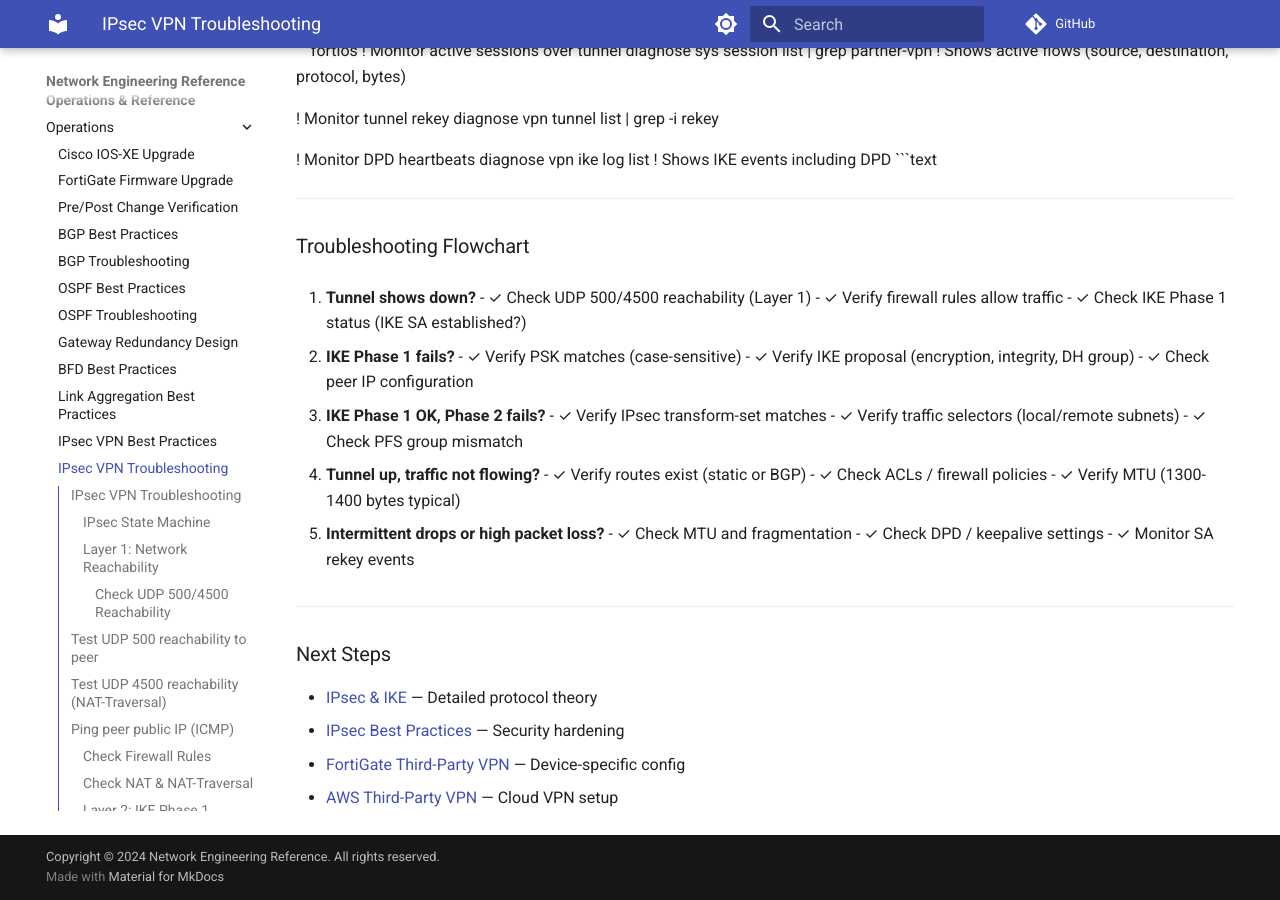
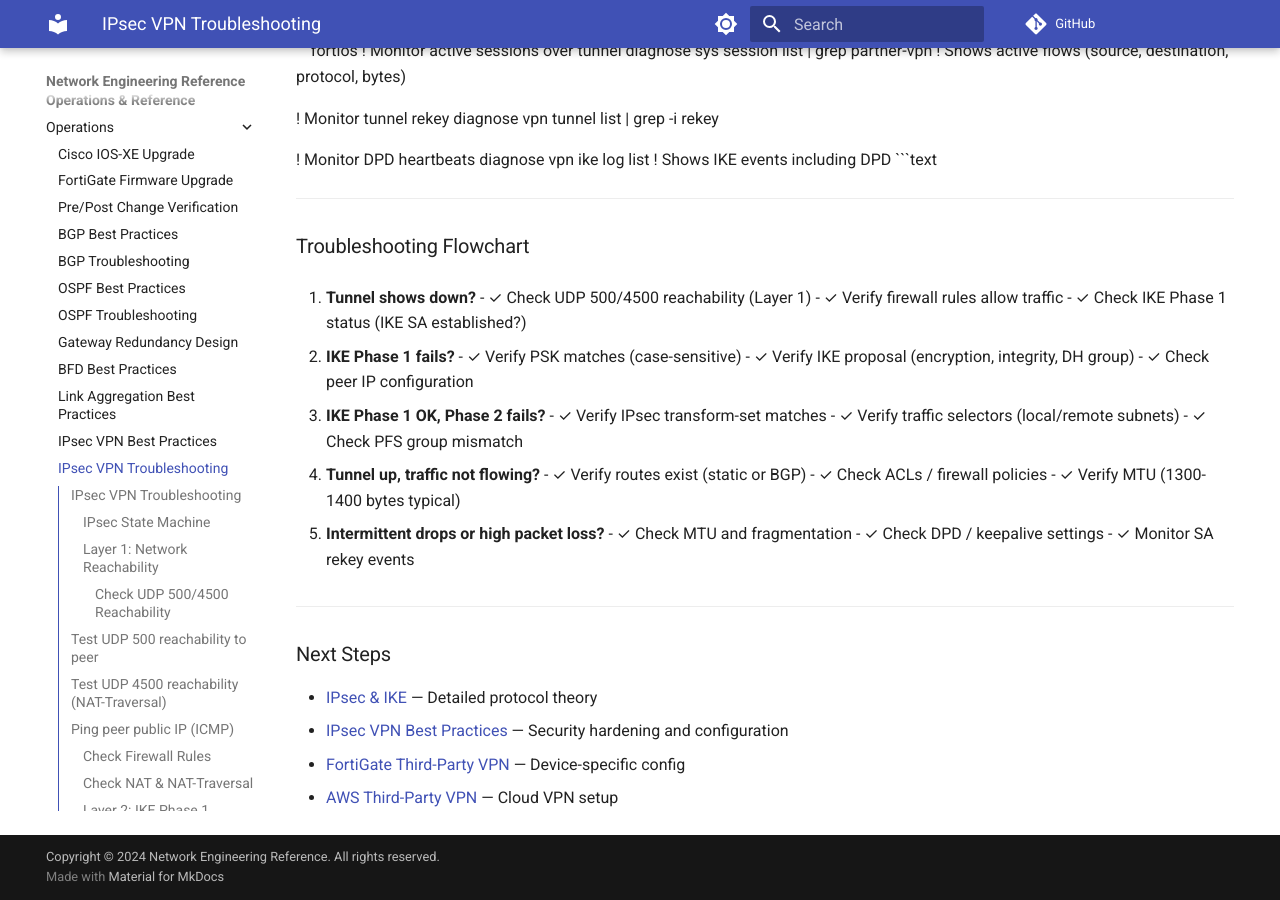
Before and after one commit to neil-booker-cko/docs, an MkDocs documentation site: the page built from docs/operations/ipsec_vpn_troubleshooting.md, in a window 1280 px wide and 900 px high, scrolled down 9025 px. Built offline with MkDocs 1.6.1 and Material for MkDocs 9.7.7, drawn with Linux system fonts in a browser that asks for light colours; comment, search, counter and statistics services are not loaded.

Commit message:
Fix broken links to removed ipsec_best_practices.md file
Update references in:
- ipsec_vpn_best_practices.md: Remove duplicate/broken reference
- ipsec_vpn_troubleshooting.md: Update link to ipsec_vpn_best_practices.md

Co-Authored-By: Claude Haiku 4.5 <noreply@anthropic.com>

```diff
--- a/docs/operations/ipsec_vpn_troubleshooting.md
+++ b/docs/operations/ipsec_vpn_troubleshooting.md
@@ -586,6 +586,6 @@ diagnose vpn ike log list
 ## Next Steps
 
 - [IPsec & IKE](../theory/ipsec.md) — Detailed protocol theory
-- [IPsec Best Practices](ipsec_best_practices.md) — Security hardening
+- [IPsec VPN Best Practices](ipsec_vpn_best_practices.md) — Security hardening and configuration
 - [FortiGate Third-Party VPN](../fortigate/fortigate_third_party_vpn.md) — Device-specific config
 - [AWS Third-Party VPN](../aws/aws_third_party_vpn.md) — Cloud VPN setup
```
Also changed, not shown: docs/operations/ipsec_vpn_best_practices.md (+0 -1 lines).
